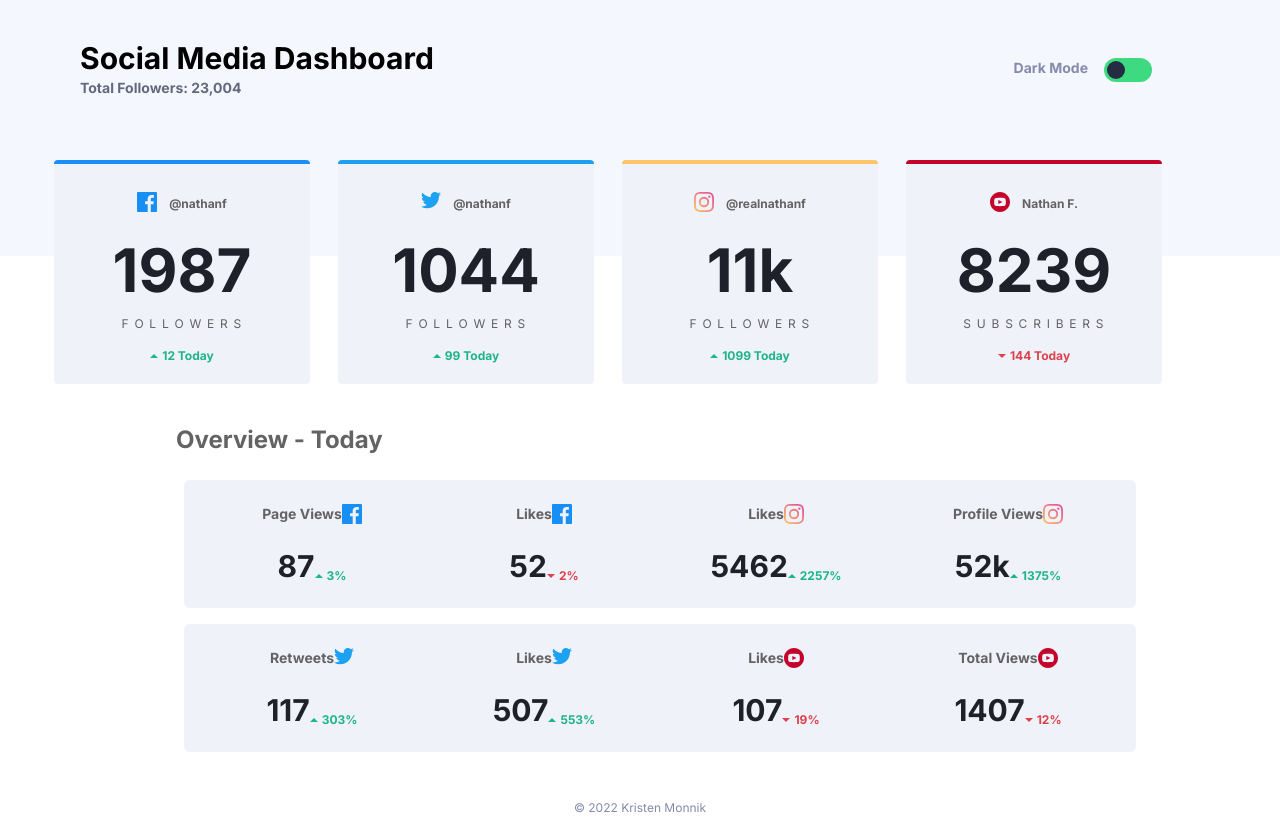
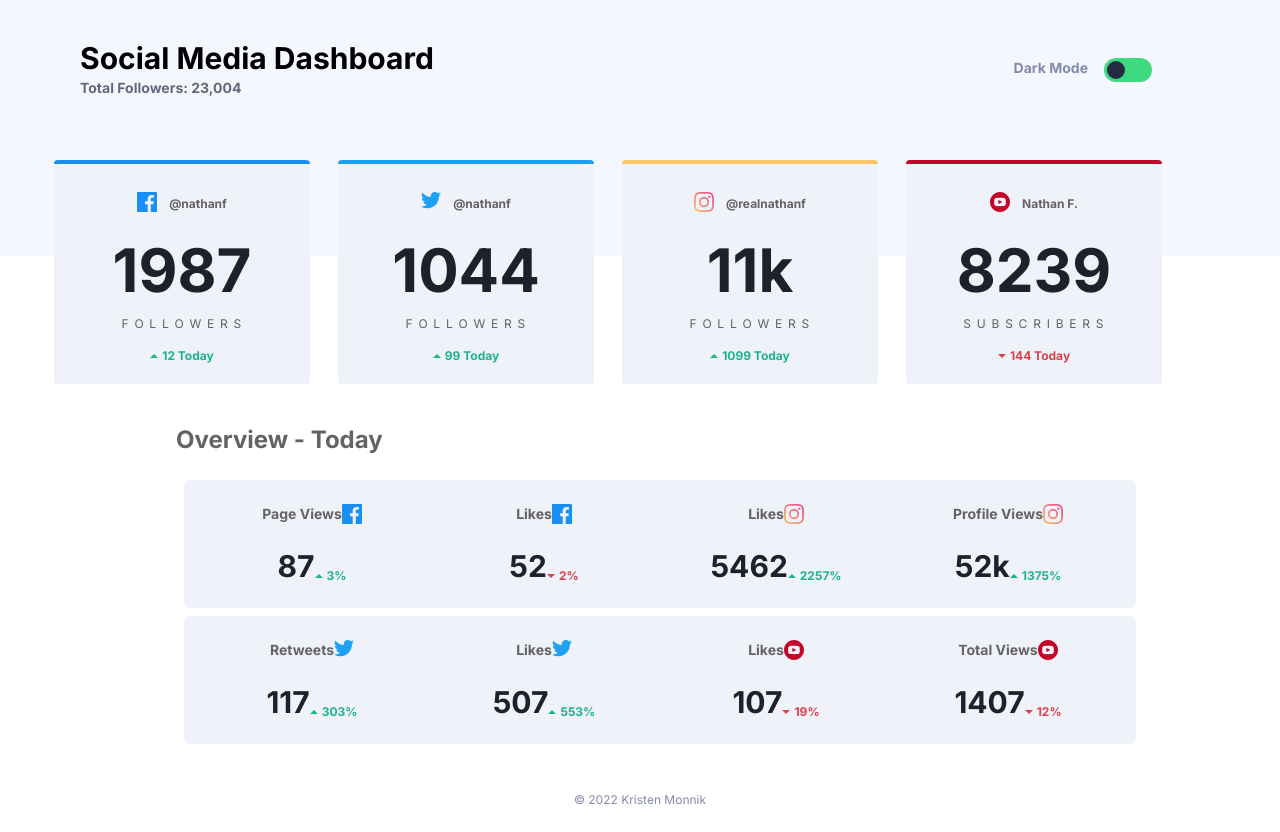
Before and after one commit to k-monnik/social-media-dashboard, a React (Create React App) app: page / in a window 1280 px wide. Built offline with nearby package versions, Linux system fonts and the light colour scheme.

Commit message:
update grid gap spacing for lower grid

```diff
--- a/src/components/LowerGrid.js
+++ b/src/components/LowerGrid.js
@@ -21,7 +21,7 @@ const LowerGrid = () => {
 
             {/* BOTTOM GRID  */}
 
-            <div className="grid gap-4 grid-cols-1 mx-8 md:mx-32 md:px-14 md:grid-cols-4 md:grid-rows-2 pb-8 md:pb-12 md:max-w-6xl">
+            <div className="grid gap-4 md:gap-x-4 md:gap-y-2 grid-cols-1 mx-8 md:mx-32 md:px-14 md:grid-cols-4 md:grid-rows-2 pb-8 md:pb-12 md:max-w-6xl">
                 {lowerData.map((data, index) => (
                     <LowerCard key={index} data={data} />
                 ))}
```
